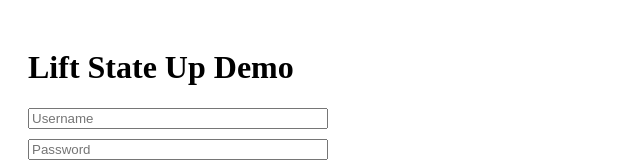
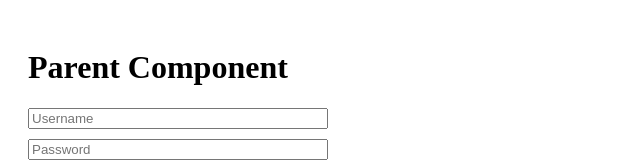
Before and after one commit to acciojob/lift-state-up-5-BandiKantiChaitanya, a React app: page / in a window 1280 px wide. Shown: the top 162 px of the page, without its empty margins (0-640 px from the left). Built offline with nearby package versions, Linux system fonts and the light colour scheme.

Commit message:
Updated version

```diff
--- a/src/components/App.js
+++ b/src/components/App.js
@@ -10,7 +10,7 @@ const App = () => {
 
   return (
     <div style={{ padding: '20px' }}>
-      <h1>Lift State Up Demo</h1>
+      <h1>Parent Component</h1>
       {isLoggedIn ? (
         <h1>You are now logged in!</h1>
       ) : (
```
